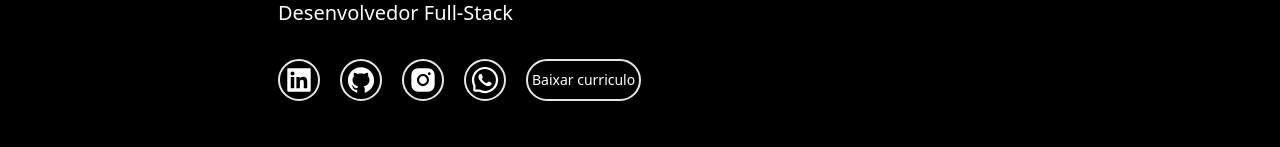
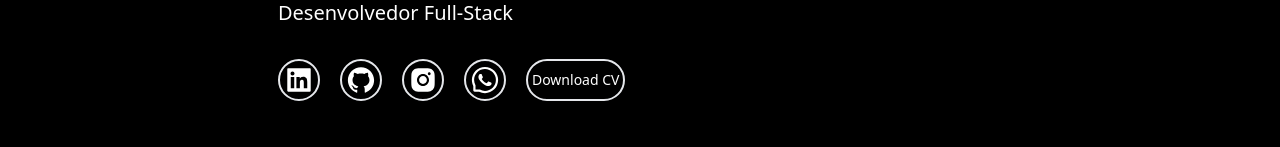
Before and after one commit to WallisonRib/Portfolio, a React (Vite) app: page / in a window 1280 px wide. Shown: the part 653-800 px from the top of the page. Built offline with nearby package versions, Linux system fonts and the light colour scheme.

Commit message:
fix links padding

```diff
--- a/src/assets/components/Links.jsx
+++ b/src/assets/components/Links.jsx
@@ -8,7 +8,7 @@ function Links() {
             <button type="button" className=" text-white bg-black  hover:bg-gray-900 hover:ring-1 hover:ring-white border-2 rounded-full text-3xl p-1 mr-5 "> <a href="https://github.com/WallisonRib" target="_blank" > <AiFillGithub /> </a> </button>
             <button type="button" className=" text-white bg-black  hover:bg-gray-900 hover:ring-1 hover:ring-white border-2 rounded-full text-3xl p-1 mr-5 "> <a href="https://www.instagram.com/wallisonrib" target="_blank" ><AiFillInstagram /> </a> </button>
             <button type="button" className=" text-white bg-black  hover:bg-gray-900 hover:ring-1 hover:ring-white border-2 rounded-full text-3xl p-1 mr-5 "> <a href="https://api.whatsapp.com/send/?phone=%2B5538999011905&text&type=phone_number&app_absent=0" target="_blank" ><AiOutlineWhatsApp /> </a> </button>
-            <button type="button" className=" text-white bg-black border-2 hover:bg-gray-900 font-medium rounded-full text-sm px-1 py-1 dark:bg-gray-800 dark:hover:bg-gray-700 dark:focus:ring-gray-700 dark:border-gray-700" > <a href="https://drive.google.com/file/d/1js8w34ZudWkY5HBpg6pbIMJKNCGiv2Kp/view?usp=sharing" target="_blank"> Baixar curriculo</a> </button>
+            <button type="button" className=" text-white bg-black border-2 hover:bg-gray-900 font-medium rounded-full text-sm px-1 py-1 dark:bg-gray-800 dark:hover:bg-gray-700 dark:focus:ring-gray-700 dark:border-gray-700" > <a href="https://drive.google.com/file/d/1js8w34ZudWkY5HBpg6pbIMJKNCGiv2Kp/view?usp=sharing" target="_blank"> Download CV</a> </button>
         </div>
     );
 }
```
